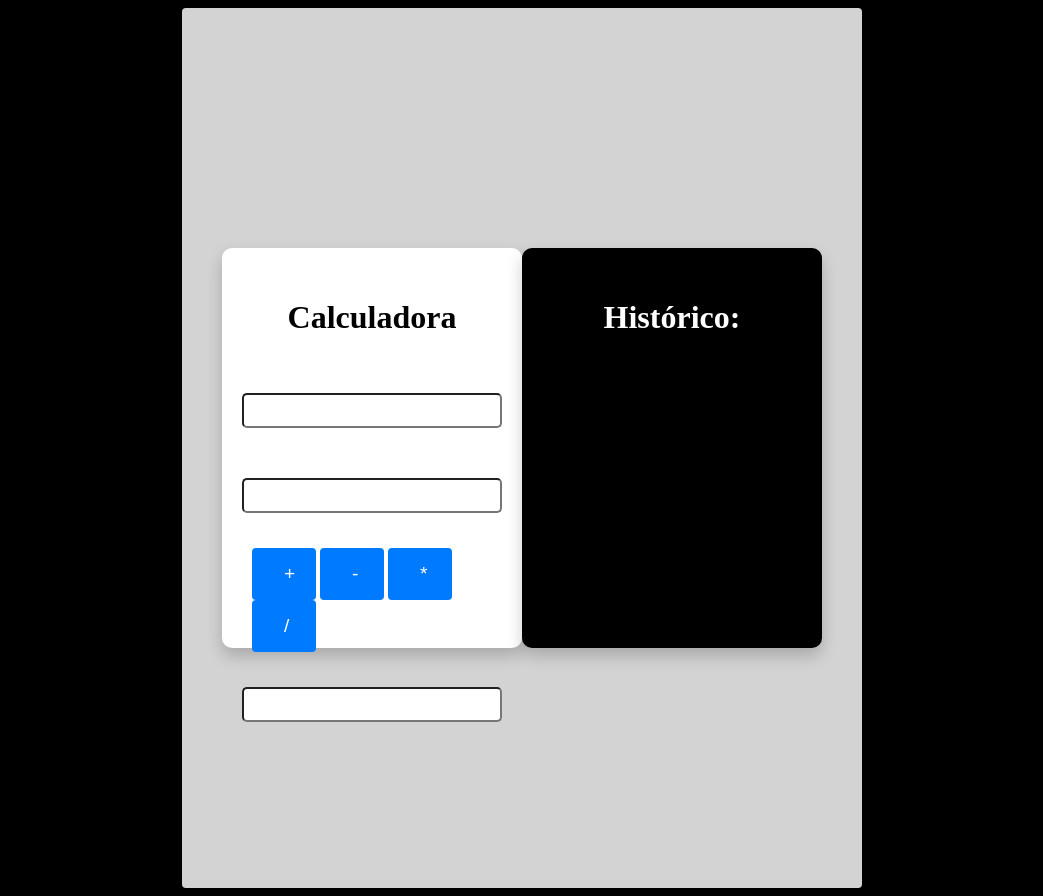
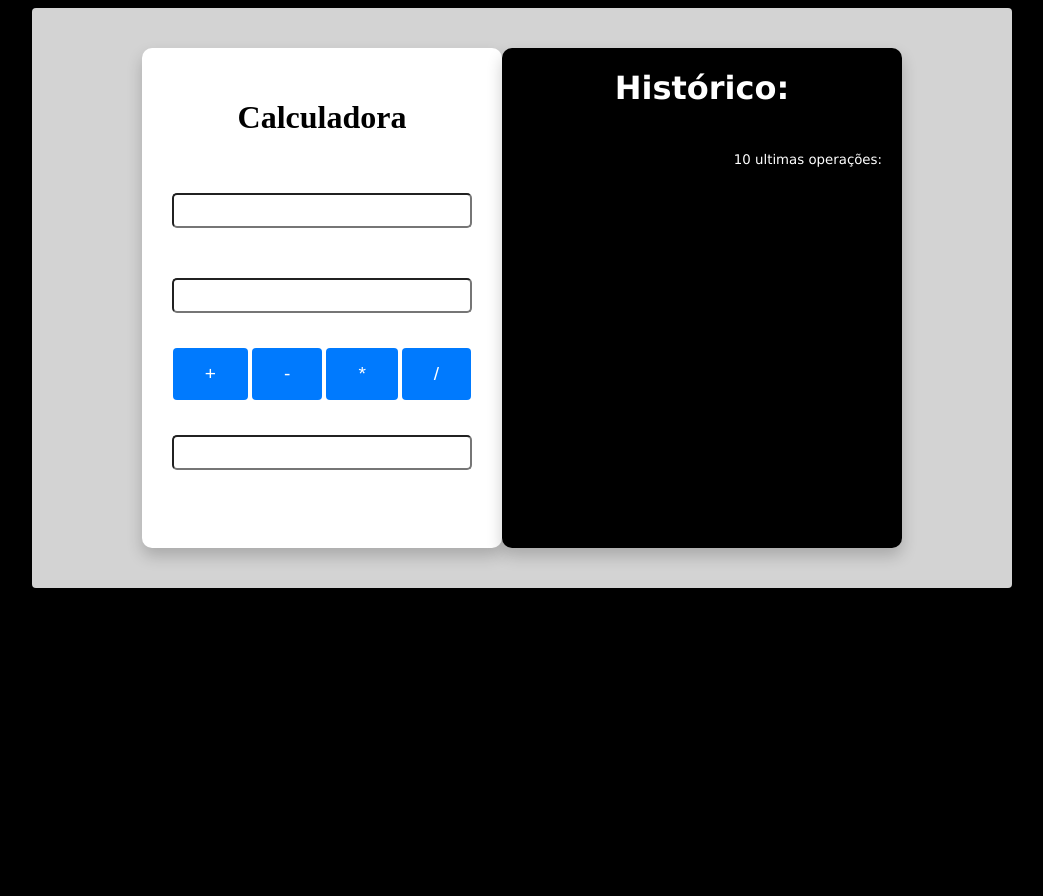
Before and after one commit to devlele/bootcamp-mod3-calc, a plain HTML site: page index.html in a window 1280 px wide. Shown: the whole page, without its empty margins (118-1161 px from the left). After the commit the page ends 800 px from the top, so only its background shows below. Drawn offline with Linux system fonts and the light colour scheme.

Commit message:
closes #6 - finalização do projeto

```diff
--- a/index.html
+++ b/index.html
@@ -23,9 +23,15 @@
             <input id="output" type="text" readonly/>
 
         </div>
-        <div id="history" class="history">
-            <h1>Histórico: </h1>
-            <div id="historyList">
+        <div class="history">
+            <div class="historyTitle">
+                <h1>Histórico: </h1>
+            </div>
+            <div class="historyList">
+                <small>10 ultimas operações:</small>
+                <div id="history">
+
+                </div>
             </div>
 
         </div>
--- a/script.js
+++ b/script.js
@@ -24,11 +24,11 @@ function calc(operation){
 
     document.getElementById("output").value = output;
 
-    var newHistory = "<div>" + input1 +" "+ operation +" "+ input2 +" "+ "=" +" "+ output + "</div>";
-    document.getElementById("historyList").innerHTML = newHistory + document.getElementById("historyList").innerHTML; //inner html adiciona elementos html
+    var newHistory = "<p>" + input1 +" "+ operation +" "+ input2 +" "+ "=" +" "+ output + "</p>";
+    document.getElementById("history").innerHTML = newHistory + document.getElementById("history").innerHTML; //inner html adiciona elementos html
 
-    if (document.getElementById("historyList").children.length > 10){
-        document.getElementById("historyList").removeChild(document.getElementById("historyList").childNodes[10]);
+    if (document.getElementById("history").children.length > 10){
+        document.getElementById("history").removeChild(document.getElementById("history").childNodes[10]);
     }
 
 
--- a/style.css
+++ b/style.css
@@ -4,9 +4,10 @@ body{
 
 input{
     height: 15px;
-    width: 240px;
+    width: 280px;
     padding: 8px;
     font-size: 1.2rem;
+    text-align: right;
     margin: 15px 70px;
     border-radius: 5px;
 }
@@ -18,7 +19,6 @@ input[type=number]:focus{
 }
 
 button{
-    width: 50px;
     background-color: #007afe;
     border: none;
     color: #fff;
@@ -35,12 +35,12 @@ button:hover{
 }
 
 .container{
-    width: 600px;
-    height: 800px;
+    width: 900px;
+    height: 500px;
     background-color: #d3d3d3;
     display: flex;
     flex-direction: row;
-    align-items: center;
+    justify-content: center;
     margin: auto;
     padding: 40px;
     border-radius: 4px;
@@ -48,7 +48,6 @@ button:hover{
 
 .calc{
     width: 300px;
-    height: 400px;
     background-color: #fff;
     display: flex;
     flex-direction: column;
@@ -57,27 +56,23 @@ button:hover{
     row-gap: 20px;
     border-radius: 10px;
     box-shadow: 0 8px 16px 0 rgba(0, 0, 0, 0.2);
-    box-sizing: border-box;
 }
 
 .history{
-    width: 300px;
-    height: 400px;
+    width: 400px;
     background-color: #000;
     color: #fff;
-    display: flex;
-    flex-direction: column;
-    align-items: center;
-    padding: 30px;
-    row-gap: 20px;
     border-radius: 10px;
     box-shadow: 0 8px 16px 0 rgba(0, 0, 0, 0.2);
-    box-sizing: border-box;
+    font-family: Verdana, Geneva, Tahoma, sans-serif;
 }
 
-.buttons {
-    width: 100%;
+.historyTitle{
     display: flex;
     justify-content: center;
-    gap: 10px;
 }
+
+.historyList{
+    text-align: right;
+    padding: 20px;
+}
```
